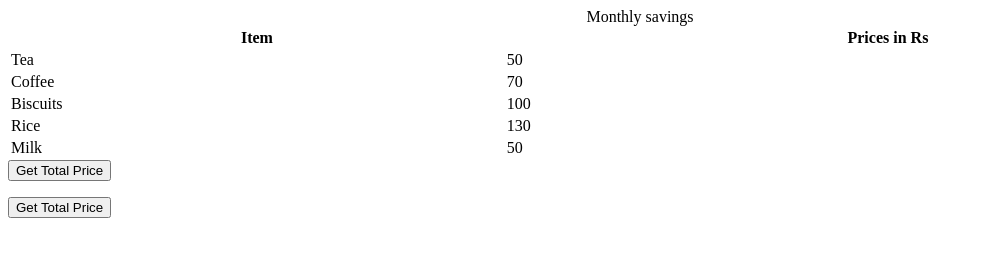
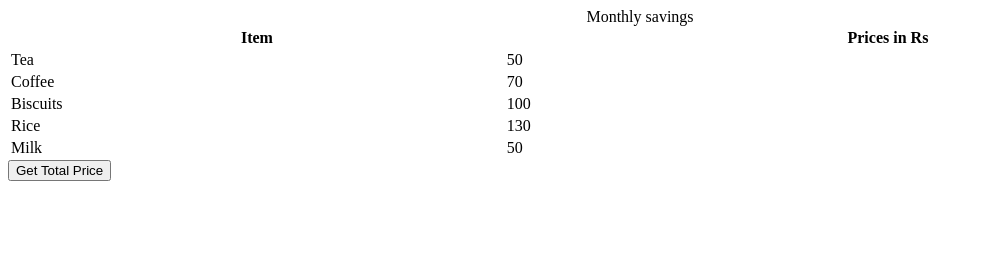
Before and after one commit to acciojob/grofers-checkout-amritmohan, a website: page main.html in a window 1280 px wide. Shown: the whole page, without its empty margins (0-983 px from the left). Drawn offline with Linux system fonts and the light colour scheme.

Commit message:
created a submission

```diff
--- a/main.html
+++ b/main.html
@@ -32,8 +32,8 @@
         </tr>
     </table>
 
-    <!-- Button to calculate total price -->
-    <button id="calculate">Get Total Price</button>
+    <!-- Dynamically created Button to calculate total price -->
+    <button id="getSumBtn">Get Total Price</button>
 
     <!-- This element will display the total price -->
     <p id="ans" style="font-weight: bold;"></p>
--- a/script.js
+++ b/script.js
@@ -1,6 +1,4 @@
-const getSumBtn = document.createElement("button");
-getSumBtn.textContent = "Get Total Price";
-document.body.appendChild(getSumBtn);
+const getSumBtn = document.getElementById("getSumBtn");
 
 const getSum = () => {
     // Get all the price elements (with class "price")
```
